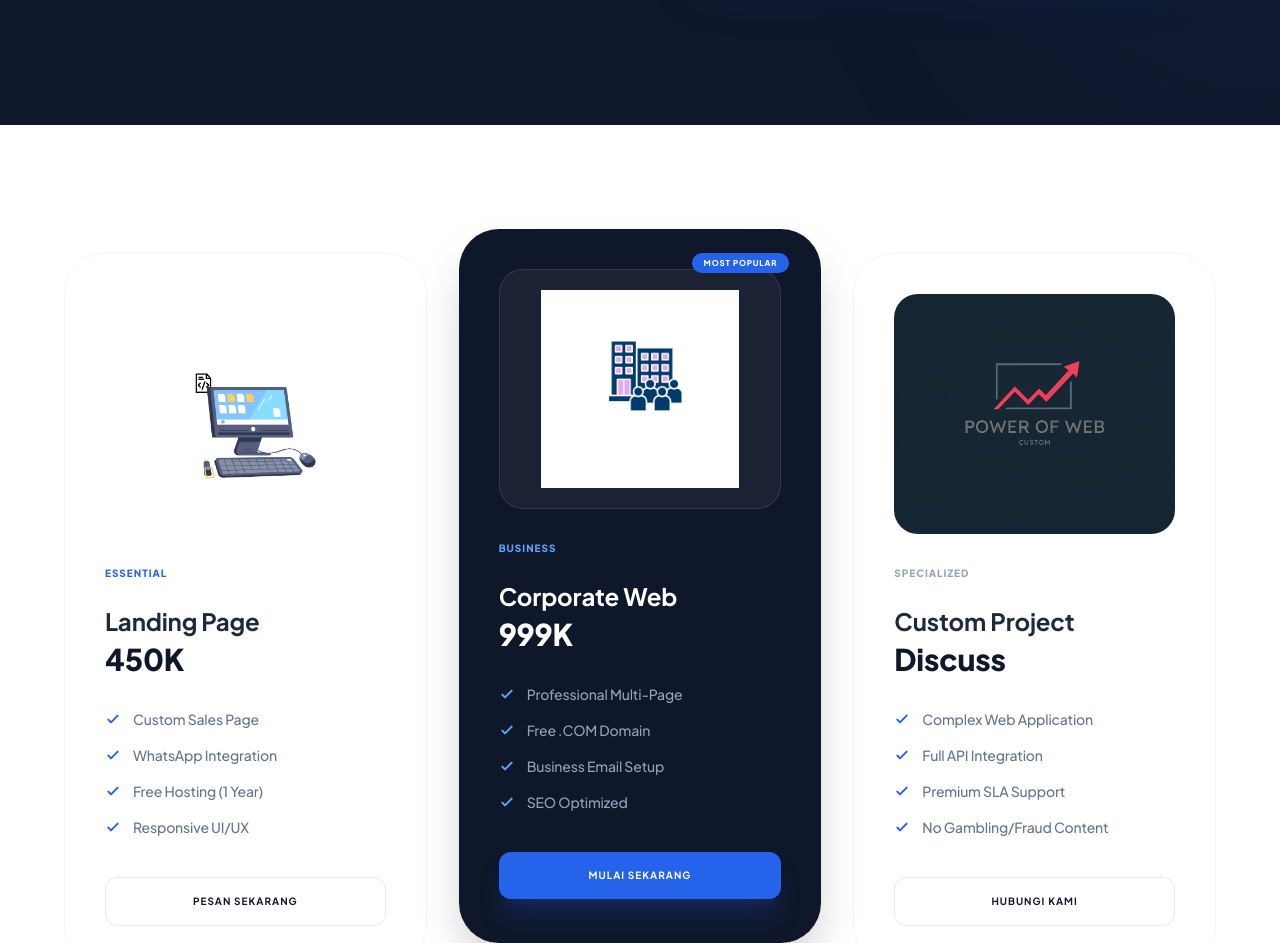
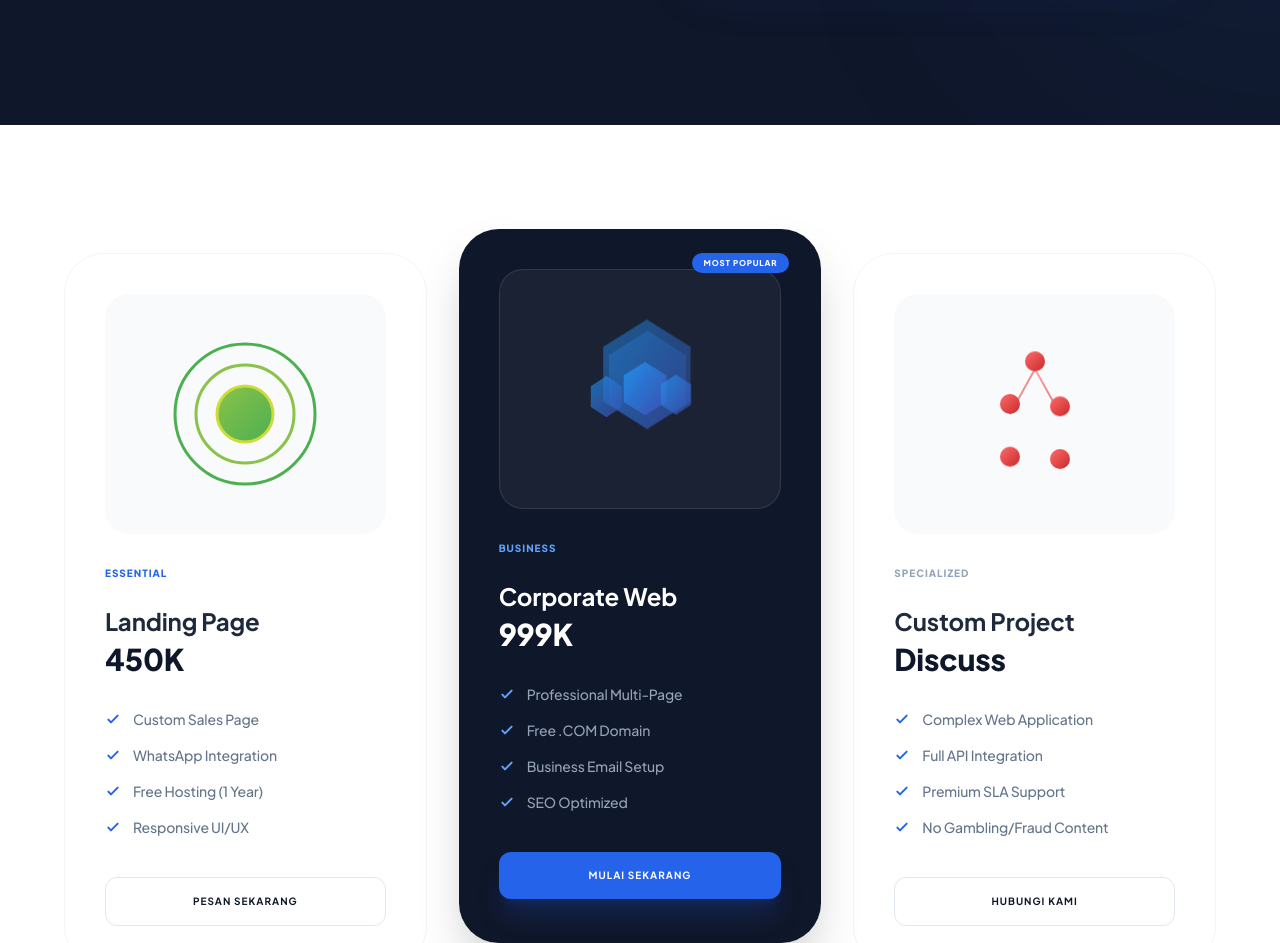
Before and after one commit to Hexazor-null/marz-store, a plain HTML site: page index.html in a window 1280 px wide. Shown: the part 1283-2226 px from the top of the page. Drawn offline with nearby package versions, Linux system fonts and the light colour scheme; some packages are replaced by stand-ins of ours; a script that the page names is missing.

Commit message:
new updated content

```diff
--- a/index.html
+++ b/index.html
@@ -84,11 +84,20 @@
             justify-content: center;
             background: #f8fafc;
         }
-        .img-container img {
-            width: 100%;
-            height: 100%;
-            object-fit: cover;
-            display: block;
+
+        @keyframes rotate {
+            from { transform: rotate(0deg); }
+            to { transform: rotate(360deg); }
+        }
+
+        @keyframes pulse {
+            0%, 100% { transform: scale(1); opacity: 1; }
+            50% { transform: scale(1.1); opacity: 0.8; }
+        }
+
+        @keyframes float {
+            0%, 100% { transform: translateY(0px); }
+            50% { transform: translateY(-10px); }
         }
     </style>
 </head>
@@ -168,9 +177,20 @@
     <section id="paket" class="py-32 px-8">
         <div class="max-w-6xl mx-auto grid grid-cols-1 md:grid-cols-3 gap-8">
 
+            <!-- Essential Plan -->
             <div class="p-10 rounded-[2.5rem] border border-slate-100 bg-white hover:shadow-2xl transition-all duration-500">
                 <div class="img-container mb-8">
-                    <img src="Rimberio.png" alt="Essential">
+                    <svg width="150" height="150" viewBox="0 0 150 150" style="animation: rotate 10s linear infinite;">
+                        <circle cx="75" cy="75" r="70" fill="none" stroke="#4CAF50" stroke-width="3"/>
+                        <circle cx="75" cy="75" r="49" fill="none" stroke="#8BC34A" stroke-width="3"/>
+                        <circle cx="75" cy="75" r="28" fill="url(#essentialGradient)" stroke="#CDDC39" stroke-width="3"/>
+                        <defs>
+                            <linearGradient id="essentialGradient" x1="0%" y1="0%" x2="100%" y2="100%">
+                                <stop offset="0%" style="stop-color:#4CAF50;stop-opacity:1" />
+                                <stop offset="100%" style="stop-color:#8BC34A;stop-opacity:1" />
+                            </linearGradient>
+                        </defs>
+                    </svg>
                 </div>
                 <p class="text-[10px] font-black uppercase tracking-widest text-blue-600 mb-6">Essential</p>
                 <h3 class="text-2xl font-bold mb-1">Landing Page</h3>
@@ -184,10 +204,33 @@
                 <a href="https://wa.link/tw7tjs" target="_blank" class="block w-full text-center py-4 rounded-xl border border-slate-200 text-slate-900 font-bold text-[10px] uppercase tracking-widest hover:bg-slate-900 hover:text-white transition-all">Pesan Sekarang</a>
             </div>
 
+            <!-- Business Plan -->
             <div class="p-10 rounded-[2.5rem] bg-slate-900 text-white shadow-2xl relative transform md:-translate-y-6">
                 <div class="absolute top-6 right-8 bg-blue-600 text-[8px] font-black px-3 py-1 rounded-full uppercase tracking-widest">Most Popular</div>
                 <div class="img-container mb-8 bg-white/5 border border-white/10">
-                    <img src="Rim.png" alt="Corporate" style="object-fit: contain; padding: 20px;">
+                    <svg width="150" height="150" viewBox="0 0 150 150">
+                        <defs>
+                            <linearGradient id="businessGradient" x1="0%" y1="0%" x2="100%" y2="100%">
+                                <stop offset="0%" style="stop-color:#2196F3;stop-opacity:1" />
+                                <stop offset="100%" style="stop-color:#3F51B5;stop-opacity:1" />
+                            </linearGradient>
+                        </defs>
+                        <g style="animation: pulse 2s ease-in-out infinite;">
+                            <polygon points="75,15 110,37.5 110,82.5 75,105 40,82.5 40,37.5" fill="url(#businessGradient)" opacity="0.4"/>
+                        </g>
+                        <g style="animation: pulse 2s ease-in-out 0.2s infinite;">
+                            <polygon points="75,5 115,30 115,80 75,105 35,80 35,30" fill="url(#businessGradient)" opacity="0.6"/>
+                        </g>
+                        <g style="animation: pulse 2s ease-in-out 0.4s infinite;">
+                            <polygon points="75,45 95,57.5 95,82.5 75,95 55,82.5 55,57.5" fill="url(#businessGradient)"/>
+                        </g>
+                        <g style="animation: pulse 2s ease-in-out 0.6s infinite;">
+                            <polygon points="40,60 55,70 55,90 40,100 25,90 25,70" fill="url(#businessGradient)" opacity="0.7"/>
+                        </g>
+                        <g style="animation: pulse 2s ease-in-out 0.8s infinite;">
+                            <polygon points="110,60 125,70 125,90 110,100 95,90 95,70" fill="url(#businessGradient)" opacity="0.7"/>
+                        </g>
+                    </svg>
                 </div>
                 <p class="text-[10px] font-black uppercase tracking-widest text-blue-400 mb-6">Business</p>
                 <h3 class="text-2xl font-bold mb-1 text-white">Corporate Web</h3>
@@ -201,9 +244,25 @@
                 <a href="https://wa.link/ngg6oo" target="_blank" class="block w-full text-center py-4 rounded-xl bg-blue-600 text-white font-bold text-[10px] uppercase tracking-widest hover:bg-blue-700 transition-all shadow-xl shadow-blue-900/40">Mulai Sekarang</a>
             </div>
 
+            <!-- Specialized Plan -->
             <div class="p-10 rounded-[2.5rem] border border-slate-100 bg-white hover:shadow-2xl transition-all duration-500">
                 <div class="img-container mb-8">
-                    <img src="Rimberio.jpg" alt="Custom Project">
+                    <svg width="150" height="150" viewBox="0 0 150 150">
+                        <defs>
+                            <linearGradient id="specializedGradient" x1="0%" y1="0%" x2="100%" y2="100%">
+                                <stop offset="0%" style="stop-color:#FF6B6B;stop-opacity:1" />
+                                <stop offset="100%" style="stop-color:#C92A2A;stop-opacity:1" />
+                            </linearGradient>
+                        </defs>
+                        <line x1="75" y1="30" x2="50" y2="75" stroke="url(#specializedGradient)" stroke-width="2" opacity="0.6"/>
+                        <line x1="75" y1="30" x2="100" y2="75" stroke="url(#specializedGradient)" stroke-width="2" opacity="0.6"/>
+                        <line x1="50" y1="120" x2="100" y2="120" stroke="url(#specializedGradient)" stroke-width="2" opacity="0.6"/>
+                        <circle cx="75" cy="30" r="10" fill="url(#specializedGradient)" style="animation: float 3s ease-in-out 0s infinite;"/>
+                        <circle cx="50" cy="75" r="10" fill="url(#specializedGradient)" style="animation: float 3s ease-in-out 0.5s infinite;"/>
+                        <circle cx="100" cy="75" r="10" fill="url(#specializedGradient)" style="animation: float 3s ease-in-out 1s infinite;"/>
+                        <circle cx="50" cy="120" r="10" fill="url(#specializedGradient)" style="animation: float 3s ease-in-out 1.5s infinite;"/>
+                        <circle cx="100" cy="120" r="10" fill="url(#specializedGradient)" style="animation: float 3s ease-in-out 2s infinite;"/>
+                    </svg>
                 </div>
                 <p class="text-[10px] font-black uppercase tracking-widest text-slate-400 mb-6">Specialized</p>
                 <h3 class="text-2xl font-bold mb-1">Custom Project</h3>
@@ -313,12 +372,4 @@
                     } catch (err) {
                         Swal.fire('Error', 'Periksa koneksi internet.', 'error');
                     } finally {
-                        btn.disabled = false;
-                        btn.innerText = "Kirim Permintaan";
-                    }
-                });
-            });
-        }
-    </script>
-</body>
-</html>
+                        btn.disabled = false
```
